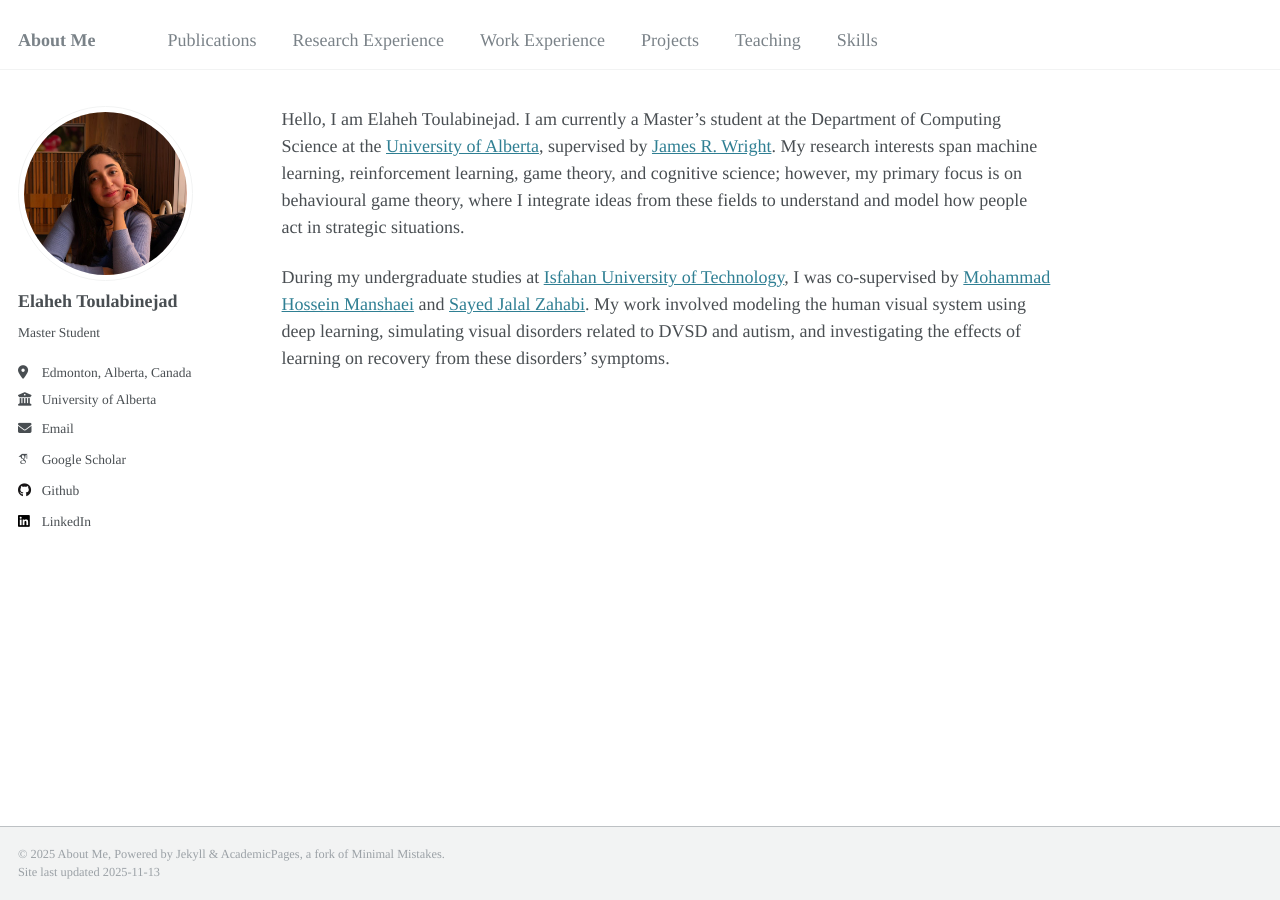
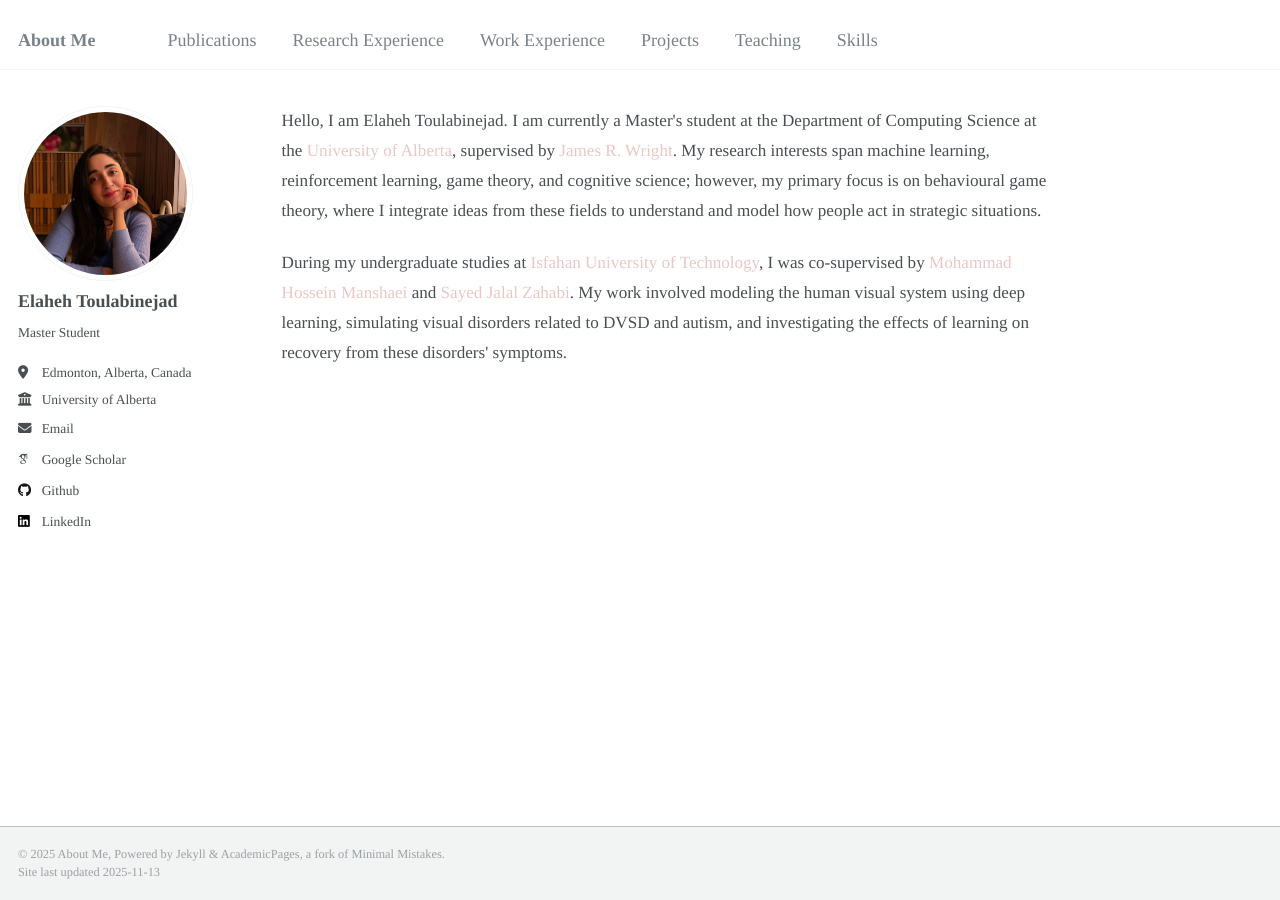
Before and after one commit to ellietoulabi/ellietoulabi.github.io, a Jekyll site: the page built from _pages/about.md, in a window 1280 px wide. Built offline with Jekyll 4.4.1, drawn with Linux system fonts in a browser that asks for light colours; some web fonts are replaced.

Commit message:
pink link

```diff
--- a/_pages/about.md
+++ b/_pages/about.md
@@ -7,6 +7,8 @@ redirect_from:
   - /about.html
 ---
 
-Hello, I am Elaheh Toulabinejad. I am currently a Master's student at the Department of Computing Science at the [University of Alberta](https://www.ualberta.ca/en/computing-science/index.html), supervised by [James R. Wright](https://jrwright.info/). My research interests span machine learning, reinforcement learning, game theory, and cognitive science; however, my primary focus is on behavioural game theory, where I integrate ideas from these fields to understand and model how people act in strategic situations.
+<div class="about-page">
+<p>Hello, I am Elaheh Toulabinejad. I am currently a Master's student at the Department of Computing Science at the <a href="https://www.ualberta.ca/en/computing-science/index.html" target="_blank" rel="noopener noreferrer">University of Alberta</a>, supervised by <a href="https://jrwright.info/" target="_blank" rel="noopener noreferrer">James R. Wright</a>. My research interests span machine learning, reinforcement learning, game theory, and cognitive science; however, my primary focus is on behavioural game theory, where I integrate ideas from these fields to understand and model how people act in strategic situations.</p>
 
-During my undergraduate studies at [Isfahan University of Technology](https://ece.iut.ac.ir/en), I was co-supervised by [Mohammad Hossein Manshaei](https://scholar.google.com/citations?user=33d716cAAAAJ&hl=en) and [Sayed Jalal Zahabi](https://scholar.google.com/citations?user=xsY6VrEAAAAJ&hl=en). My work involved modeling the human visual system using deep learning, simulating visual disorders related to DVSD and autism, and investigating the effects of learning on recovery from these disorders' symptoms.
+<p>During my undergraduate studies at <a href="https://ece.iut.ac.ir/en" target="_blank" rel="noopener noreferrer">Isfahan University of Technology</a>, I was co-supervised by <a href="https://scholar.google.com/citations?user=33d716cAAAAJ&hl=en" target="_blank" rel="noopener noreferrer">Mohammad Hossein Manshaei</a> and <a href="https://scholar.google.com/citations?user=xsY6VrEAAAAJ&hl=en" target="_blank" rel="noopener noreferrer">Sayed Jalal Zahabi</a>. My work involved modeling the human visual system using deep learning, simulating visual disorders related to DVSD and autism, and investigating the effects of learning on recovery from these disorders' symptoms.</p>
+</div>
--- a/_sass/_page.scss
+++ b/_sass/_page.scss
@@ -487,7 +487,7 @@ $accent-color: #96B6C5 !default;
 
   .project-link {
     font-size: $type-size-6;
-    color: $accent-color;
+    color: #EAC7C7;
     text-decoration: none;
 
     &:hover {
@@ -636,7 +636,7 @@ $accent-color: #96B6C5 !default;
 
   .publication-link {
     font-size: $type-size-6;
-    color: $accent-color;
+    color: #EAC7C7;
     text-decoration: none;
 
     &:hover {
@@ -655,3 +655,18 @@ $accent-color: #96B6C5 !default;
     margin-left: 0.2rem;
   }
 }
+
+.about-page {
+  font-size: 0.95rem;
+  line-height: 1.75;
+
+  a {
+    color: #EAC7C7;
+    text-decoration: none;
+
+    &:hover,
+    &:focus {
+      text-decoration: underline;
+    }
+  }
+}
--- a/_sass/_utilities.scss
+++ b/_sass/_utilities.scss
@@ -196,8 +196,20 @@ body:hover .visually-hidden button {
 /* social icons*/
 
 .social-icons {
-  .fa {
-    color: #000;
+  .fa,
+  .fas,
+  .fab,
+  .far,
+  .ai {
+    color: #494e52;
+  }
+
+  .fa:hover,
+  .fas:hover,
+  .fab:hover,
+  .far:hover,
+  .ai:hover {
+    color: $accent-color;
   }
 
   .fa-bluesky,
```
